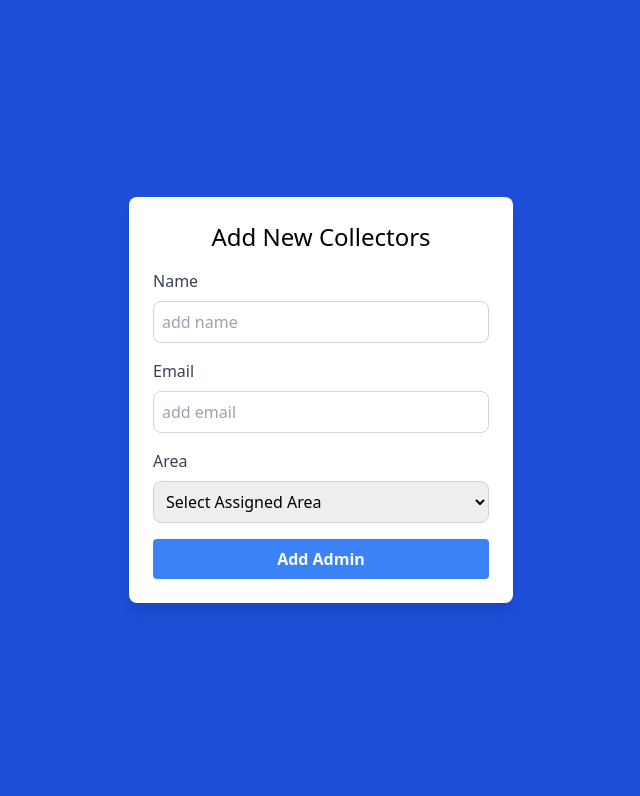
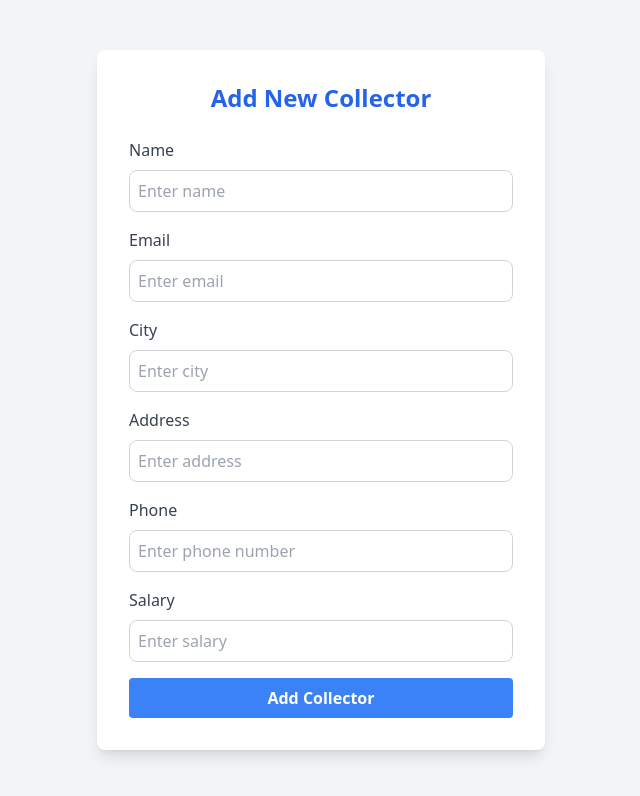
Before and after one commit to prabashwara65/WasteManagement, a React (Vite) app in the folder Frontend/: page /CreateCollectors in a window 1280 px wide. Shown: the top 796 px of the page, without its empty margins (319-959 px from the left). Built offline with nearby package versions, Linux system fonts and the light colour scheme.

Commit message:
adding new columns to collector crud

```diff
--- a/Frontend/src/pages/CollectorCrud/CreateCollector.jsx
+++ b/Frontend/src/pages/CollectorCrud/CreateCollector.jsx
@@ -3,24 +3,36 @@ import { useNavigate } from 'react-router-dom';
 import axios from 'axios';
 
 function CreateCollectors() {
-  const [name, setName] = useState('')
-  const [email , setEmail] = useState('')
-  const [area, setArea] = useState('')
+  const [name, setName] = useState('');
+  const [email, setEmail] = useState('');
+  const [city, setCity] = useState('');
+  const [address, setAddress] = useState('');
+  const [phone, setPhone] = useState('');
+  const [salary, setSalary] = useState('');
   const navigate = useNavigate();
 
   const handleSubmit = (e) => {
     e.preventDefault();
-    axios.post("http://localhost:3000/collectors/create", {name, email, area})
-        .then(res => {
-            console.log(res);
-            navigate('/ViewCollectors');
-        }).catch(err => console.log(err))
+    axios
+      .post('http://localhost:3000/collectors/create', {
+        name,
+        email,
+        city,
+        address,
+        phone,
+        salary,
+      })
+      .then((res) => {
+        console.log(res);
+        navigate('/ViewCollectors');
+      })
+      .catch((err) => console.log(err));
   };
 
   return (
-    <div className="flex h-screen bg-blue-700 justify-center items-center">
-      <form onSubmit={handleSubmit} className="bg-white p-6 rounded-lg shadow-lg w-96">
-        <h2 className="text-2xl mb-4 text-center text-bold">Add New Collectors</h2>
+    <div className="flex h-screen bg-gray-100 justify-center items-center">
+      <form onSubmit={handleSubmit} className="bg-white p-8 rounded-lg shadow-lg w-full max-w-md">
+        <h2 className="text-2xl mb-6 text-center font-bold text-blue-600">Add New Collector</h2>
 
         <div className="mb-4">
           <label htmlFor="name" className="block text-gray-700 mb-2">Name</label>
@@ -29,9 +41,9 @@ function CreateCollectors() {
             id="name"
             name="name"
             value={name}
-            onChange={e => setName(e.target.value)}
-            placeholder='add name'
-            className="border border-gray-300 rounded-lg w-full p-2"
+            onChange={(e) => setName(e.target.value)}
+            placeholder="Enter name"
+            className="border border-gray-300 rounded-lg w-full p-2 focus:outline-none focus:ring-2 focus:ring-blue-500"
             required
           />
         </div>
@@ -43,32 +55,71 @@ function CreateCollectors() {
             id="email"
             name="email"
             value={email}
-            onChange={e => setEmail(e.target.value)}
-            placeholder='add email'
-            className="border border-gray-300 rounded-lg w-full p-2"
+            onChange={(e) => setEmail(e.target.value)}
+            placeholder="Enter email"
+            className="border border-gray-300 rounded-lg w-full p-2 focus:outline-none focus:ring-2 focus:ring-blue-500"
             required
           />
         </div>
 
         <div className="mb-4">
-          <label htmlFor="department" className="block text-gray-700 mb-2">Area</label>
-          <select
-            id="area"
-            name="area"
-            value={area}
-            onChange={e => setArea(e.target.value)}
-            className="border border-gray-300 rounded-lg w-full p-2"
-            required>
-            <option value="">Select Assigned Area</option>
-            <option value="Area1">Area 1</option>
-            <option value="Area2">Area 2</option>
-            <option value="Area3">Area 3</option>
-            <option value="Area4">Area 4</option>
-          </select>
+          <label htmlFor="city" className="block text-gray-700 mb-2">City</label>
+          <input
+            type="text"
+            id="city"
+            name="city"
+            value={city}
+            onChange={(e) => setCity(e.target.value)}
+            placeholder="Enter city"
+            className="border border-gray-300 rounded-lg w-full p-2 focus:outline-none focus:ring-2 focus:ring-blue-500"
+            required
+          />
+        </div>
+
+        <div className="mb-4">
+          <label htmlFor="address" className="block text-gray-700 mb-2">Address</label>
+          <input
+            type="text"
+            id="address"
+            name="address"
+            value={address}
+            onChange={(e) => setAddress(e.target.value)}
+            placeholder="Enter address"
+            className="border border-gray-300 rounded-lg w-full p-2 focus:outline-none focus:ring-2 focus:ring-blue-500"
+            required
+          />
+        </div>
+
+        <div className="mb-4">
+          <label htmlFor="phone" className="block text-gray-700 mb-2">Phone</label>
+          <input
+            type="tel"
+            id="phone"
+            name="phone"
+            value={phone}
+            onChange={(e) => setPhone(e.target.value)}
+            placeholder="Enter phone number"
+            className="border border-gray-300 rounded-lg w-full p-2 focus:outline-none focus:ring-2 focus:ring-blue-500"
+            required
+          />
+        </div>
+
+        <div className="mb-4">
+          <label htmlFor="salary" className="block text-gray-700 mb-2">Salary</label>
+          <input
+            type="number"
+            id="salary"
+            name="salary"
+            value={salary}
+            onChange={(e) => setSalary(e.target.value)}
+            placeholder="Enter salary"
+            className="border border-gray-300 rounded-lg w-full p-2 focus:outline-none focus:ring-2 focus:ring-blue-500"
+            required
+          />
         </div>
 
         <button type="submit" className="bg-blue-500 text-white font-semibold py-2 px-4 rounded hover:bg-blue-600 w-full">
-          Add Admin
+          Add Collector
         </button>
       </form>
     </div>
--- a/Frontend/src/pages/CollectorCrud/UpdateCollectors.jsx
+++ b/Frontend/src/pages/CollectorCrud/UpdateCollectors.jsx
@@ -3,37 +3,52 @@ import { useNavigate, useParams } from 'react-router-dom';
 import axios from 'axios';
 
 function UpdateCollectors() {
-  const [name, setName] = useState('')
-  const [email , setEmail] = useState('')
-  const [area, setArea] = useState('')
+  const [name, setName] = useState('');
+  const [email, setEmail] = useState('');
+  const [city, setCity] = useState('');
+  const [address, setAddress] = useState('');
+  const [phone, setPhone] = useState('');
+  const [salary, setSalary] = useState('');
   const navigate = useNavigate();
   const { id } = useParams();
 
-  // Fetch the admin details on component mount
+  // Fetch the collector details on component mount
   useEffect(() => {
-    axios.get(`http://localhost:3000/collectors/collector/${id}`) // API to fetch admin details by ID
+    axios
+      .get(`http://localhost:3000/collectors/collector/${id}`) // API to fetch collector details by ID
       .then((res) => {
-        setName(res.data.name);   // Set state with the fetched data
+        setName(res.data.name); // Set state with the fetched data
         setEmail(res.data.email);
-        setDepartment(res.data.area);
+        setCity(res.data.city);
+        setAddress(res.data.address);
+        setPhone(res.data.phone);
+        setSalary(res.data.salary);
       })
-      .catch(err => console.log(err));
+      .catch((err) => console.log(err));
   }, [id]);
 
   const handleSubmit = (e) => {
     e.preventDefault();
-    axios.put(`http://localhost:3000/collectors/update/${id}`, { name, email, area })
-      .then(res => {
+    axios
+      .put(`http://localhost:3000/collectors/update/${id}`, {
+        name,
+        email,
+        city,
+        address,
+        phone,
+        salary,
+      })
+      .then((res) => {
         console.log(res);
         navigate('/ViewCollectors');
       })
-      .catch(err => console.log(err));
+      .catch((err) => console.log(err));
   };
 
   return (
-    <div className="flex h-screen bg-blue-700 justify-center items-center">
-      <form onSubmit={handleSubmit} className="bg-white p-6 rounded-lg shadow-lg w-96">
-        <h2 className="text-2xl mb-4 text-center font-bold">Edit Collectors Information</h2>
+    <div className="flex h-screen bg-gray-100 justify-center items-center">
+      <form onSubmit={handleSubmit} className="bg-white p-8 rounded-lg shadow-lg w-full max-w-md">
+        <h2 className="text-2xl mb-6 text-center font-bold text-blue-600">Edit Collector Information</h2>
 
         <div className="mb-4">
           <label htmlFor="name" className="block text-gray-700 mb-2">Name</label>
@@ -42,9 +57,9 @@ function UpdateCollectors() {
             id="name"
             name="name"
             value={name}
-            onChange={e => setName(e.target.value)}
+            onChange={(e) => setName(e.target.value)}
             placeholder="Enter name"
-            className="border border-gray-300 rounded-lg w-full p-2"
+            className="border border-gray-300 rounded-lg w-full p-2 focus:outline-none focus:ring-2 focus:ring-blue-500"
             required
           />
         </div>
@@ -56,33 +71,71 @@ function UpdateCollectors() {
             id="email"
             name="email"
             value={email}
-            onChange={e => setEmail(e.target.value)}
+            onChange={(e) => setEmail(e.target.value)}
             placeholder="Enter email"
-            className="border border-gray-300 rounded-lg w-full p-2"
+            className="border border-gray-300 rounded-lg w-full p-2 focus:outline-none focus:ring-2 focus:ring-blue-500"
             required
           />
         </div>
 
         <div className="mb-4">
-          <label htmlFor="area" className="block text-gray-700 mb-2">Area</label>
-          <select
-            id="area"
-            name="area"
-            value={area}
-            onChange={e => setArea(e.target.value)}
-            className="border border-gray-300 rounded-lg w-full p-2"
-            required>
-            <option value="">Select Assigned Area</option>
-            <option value="Area1">Area 1</option>
-            <option value="Area2">Area 2</option>
-            <option value="Area3">Area 3</option>
-            <option value="Area4">Area 4</option>
-          </select>
+          <label htmlFor="city" className="block text-gray-700 mb-2">City</label>
+          <input
+            type="text"
+            id="city"
+            name="city"
+            value={city}
+            onChange={(e) => setCity(e.target.value)}
+            placeholder="Enter city"
+            className="border border-gray-300 rounded-lg w-full p-2 focus:outline-none focus:ring-2 focus:ring-blue-500"
+            required
+          />
         </div>
 
+        <div className="mb-4">
+          <label htmlFor="address" className="block text-gray-700 mb-2">Address</label>
+          <input
+            type="text"
+            id="address"
+            name="address"
+            value={address}
+            onChange={(e) => setAddress(e.target.value)}
+            placeholder="Enter address"
+            className="border border-gray-300 rounded-lg w-full p-2 focus:outline-none focus:ring-2 focus:ring-blue-500"
+            required
+          />
+        </div>
+
+        <div className="mb-4">
+          <label htmlFor="phone" className="block text-gray-700 mb-2">Phone</label>
+          <input
+            type="tel"
+            id="phone"
+            name="phone"
+            value={phone}
+            onChange={(e) => setPhone(e.target.value)}
+            placeholder="Enter phone number"
+            className="border border-gray-300 rounded-lg w-full p-2 focus:outline-none focus:ring-2 focus:ring-blue-500"
+            required
+          />
+        </div>
+
+        <div className="mb-4">
+          <label htmlFor="salary" className="block text-gray-700 mb-2">Salary</label>
+          <input
+            type="number"
+            id="salary"
+            name="salary"
+            value={salary}
+            onChange={(e) => setSalary(e.target.value)}
+            placeholder="Enter salary"
+            className="border border-gray-300 rounded-lg w-full p-2 focus:outline-none focus:ring-2 focus:ring-blue-500"
+            required
+          />
+        </div>
 
         <button type="submit" className="bg-blue-500 text-white font-semibold py-2 px-4 rounded hover:bg-blue-600 w-full">
-          Update
+          Update Collector
         </button>
       </form>
     </div>
--- a/Frontend/src/pages/CollectorCrud/ViewCollectors.jsx
+++ b/Frontend/src/pages/CollectorCrud/ViewCollectors.jsx
@@ -1,69 +1,76 @@
-import React, { useEffect, useState } from 'react'
+import React, { useEffect, useState } from 'react';
 import axios from 'axios';
-import { Link , useNavigate} from 'react-router-dom';
-//import NavigationButton from './NaviagtionButton';
+import { Link, useNavigate } from 'react-router-dom';
 
 function ViewCollectors() {
-    const [admin , setAdmin] = useState([])
-    const navigate = useNavigate()
+  const [collectors, setCollectors] = useState([]);
+  const navigate = useNavigate();
 
   useEffect(() => {
-    axios.get('http://localhost:3000/collectors/collector')
-    .then(res => setAdmin(res.data))
-    .catch(err => console.log(err))
- }, [])
+    axios
+      .get('http://localhost:3000/collectors/collector')
+      .then((res) => setCollectors(res.data))
+      .catch((err) => console.log(err));
+  }, []);
 
- const handleDelete = async(id) => {
+  const handleDelete = async (id) => {
     try {
-        await axios.delete(`http://localhost:3000/collectors/delete/${id}`)
-        window.location.reload()
-    }catch (err) {
+      await axios.delete(`http://localhost:3000/collectors/delete/${id}`);
+      setCollectors(collectors.filter(collector => collector.id !== id)); // Update the state after deletion
+    } catch (err) {
       console.log(err);
     }
- }
+  };
 
   const handleEdit = (id) => {
     navigate(`/UpdateCollector/${id}`); // Programmatic navigation to UpdateCollector page
-}
+  };
 
   return (
     <div className="flex h-screen bg-blue-300 justify-center items-center">
       <div className="w-3/4 bg-white rounded-lg p-3">
         <Link
           to="/CreateCollectors"
-          className="bg-blue-500 text-white font-semibold py-2 px-4 rounded hover:bg-blue-600 m-5" >
-          Add New Admin
+          className="bg-blue-500 text-white font-semibold py-2 px-4 rounded hover:bg-blue-600 m-5"
+        >
+          Add New Collector
         </Link>
         <div className="mt-2 max-h-96 overflow-y-auto">
-          <table className="mt-10 able-auto w-full border-collapse">
+          <table className="mt-10 w-full border-collapse">
             <thead>
               <tr className="bg-gray-100">
                 <th className="px-6 py-3">Collector ID</th>
                 <th className="px-6 py-3">Name</th>
                 <th className="px-6 py-3">Email</th>
-                <th className="px-6 py-3">Area</th>
+                <th className="px-6 py-3">City</th>
+                <th className="px-6 py-3">Address</th>
+                <th className="px-6 py-3">Phone</th>
+                <th className="px-6 py-3">Salary</th>
                 <th className="px-6 py-3">Action</th>
               </tr>
             </thead>
             <tbody>
-              {admin.map((data, i) => (
-                <tr key={i}>
-                  <td className="px-6 py-3">{data.id}</td>
-                  <td className="px-6 py-3">{data.name}</td>
-                  <td className="px-6 py-3">{data.email}</td>
-                  <td className="px-6 py-3">{data.area}</td>
+              {collectors.map((collector) => (
+                <tr key={collector.id} className="border-b hover:bg-gray-50">
+                  <td className="px-6 py-3">{collector.id}</td>
+                  <td className="px-6 py-3">{collector.name}</td>
+                  <td className="px-6 py-3">{collector.email}</td>
+                  <td className="px-6 py-3">{collector.city}</td>
+                  <td className="px-6 py-3">{collector.address}</td>
+                  <td className="px-6 py-3">{collector.phone}</td>
+                  <td className="px-6 py-3">{collector.salary}</td>
                   <td>
                     {/* Use flex to align buttons in a row */}
                     <div className="flex space-x-2">
                       <button
                         className="bg-gray-500 hover:bg-gray-700 text-white font-semibold py-2 px-4 rounded"
-                          onClick={() => handleEdit(data.id)} // Navigate to edit page
+                        onClick={() => handleEdit(collector.id)} // Navigate to edit page
                       >
                         Edit
                       </button>
                       <button
                         className="bg-red-500 hover:bg-red-700 text-white font-semibold py-2 px-4 rounded"
-                        onClick={() => handleDelete(data.id)}
+                        onClick={() => handleDelete(collector.id)}
                       >
                         Delete
                       </button>
@@ -79,4 +86,4 @@ function ViewCollectors() {
   );
 }
 
-export default ViewCollectors
+export default ViewCollectors;
```
Also changed, not shown: 1 other file (tests, documents, lock files or other folders). Lines whose indentation alone changed are shown as unchanged.
